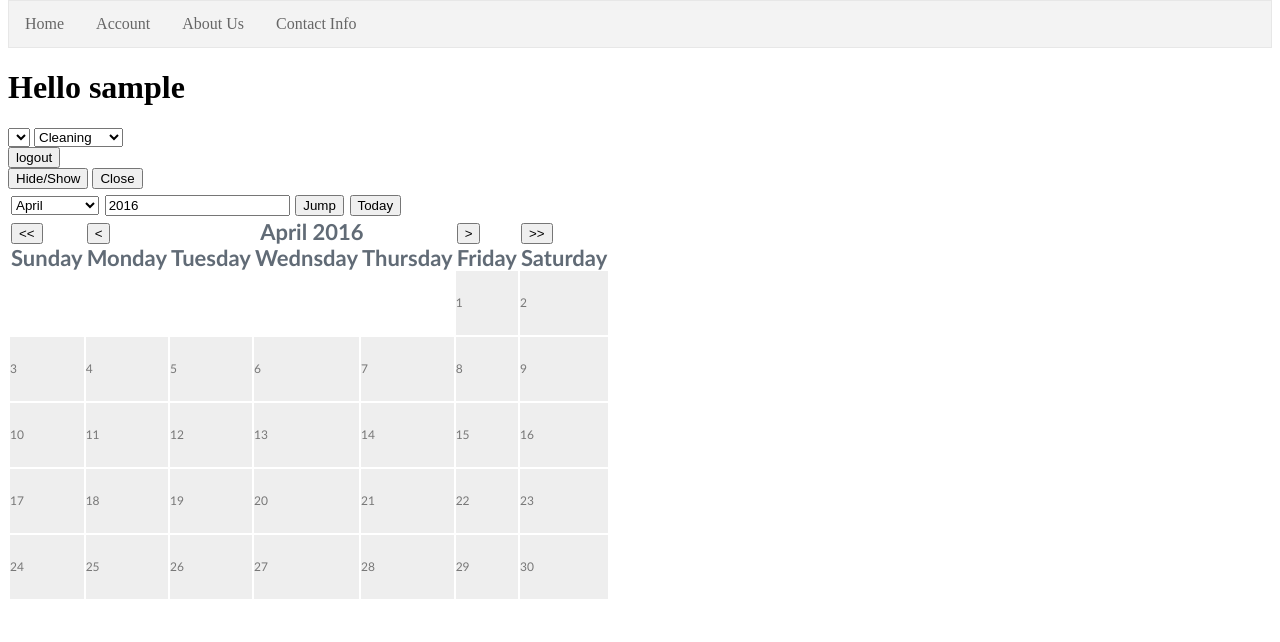
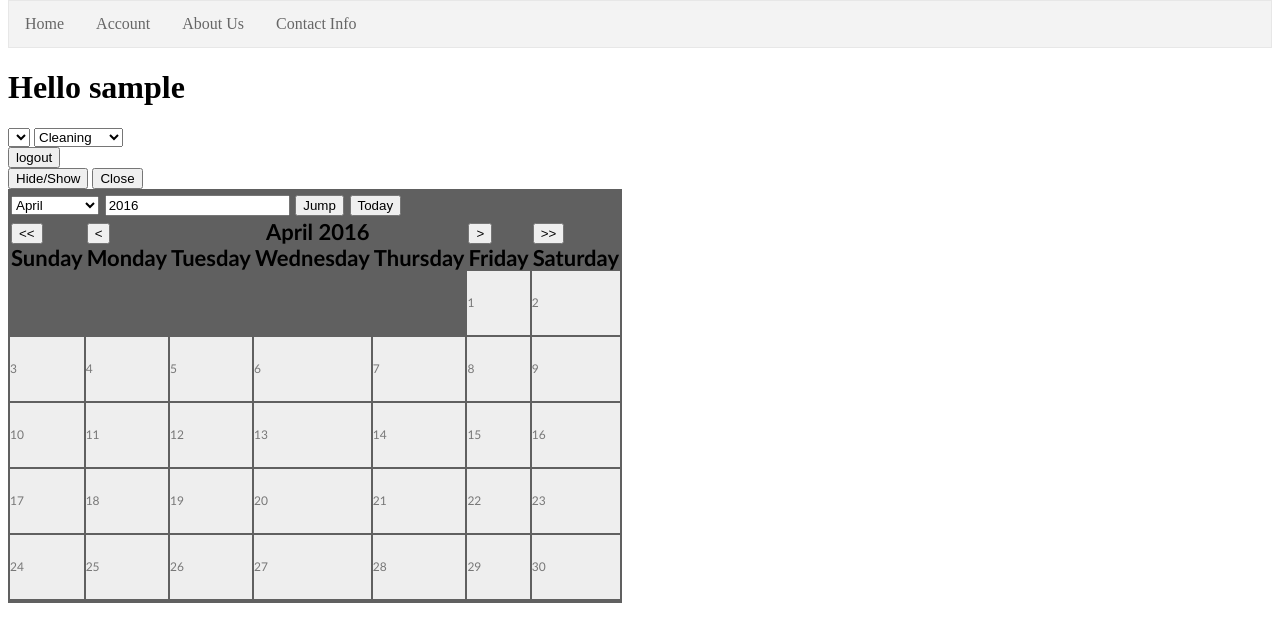
Before and after one commit to yaegera32/341-Project, a PHP site: page /calendar.php in a window 1280 px wide. Shown: the part 98-740 px from the top of the page. Run offline with PHP 8.4, Linux system fonts and the light colour scheme; the visitor is signed in with stand-in values (Sample User, id 1); data that the repository does not hold is empty; some libraries are stand-ins or nearby versions.

Commit message:
Color Changes

```diff
--- a/341/calendar.php
+++ b/341/calendar.php
@@ -100,7 +100,7 @@
 				<th>Sunday</th>
 				<th>Monday</th>
 				<th>Tuesday</th>
-				<th>Wednsday</th>
+				<th>Wednesday</th>
 				<th>Thursday</th>
 				<th>Friday</th>
 				<th>Saturday</th>
--- a/341/css/css.css
+++ b/341/css/css.css
@@ -77,8 +77,8 @@ li{
  padding: 0;
  margin: 0;
  font: normal 22px/20px "Trebuchet MS", Verdana, Arial, Helvetica, sans-serif;
- color: #616B76;
- background-color: #fff;
+ color: #0;
+ background-color: #606060;
 
 }
 #calendar td{
```
